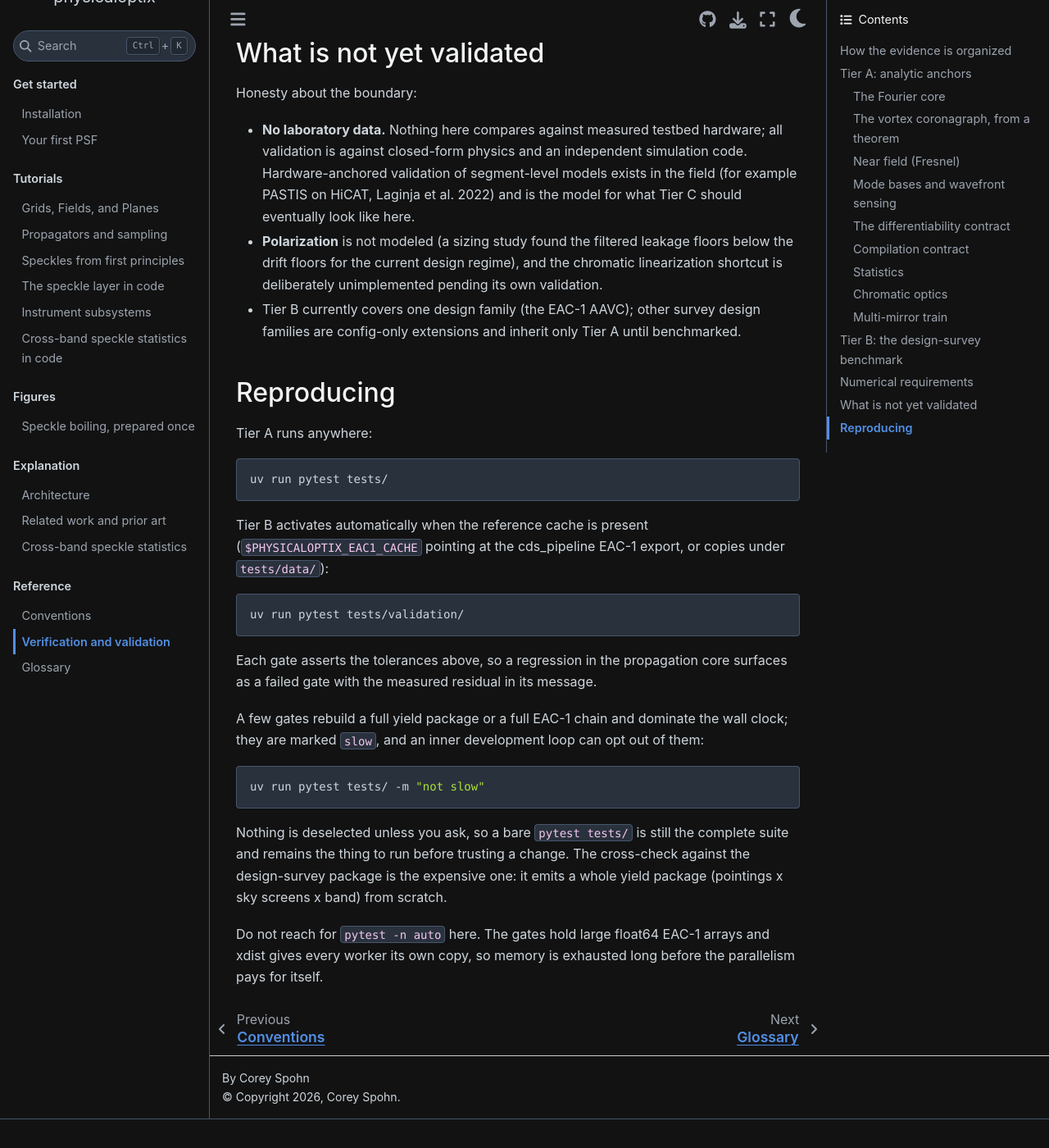
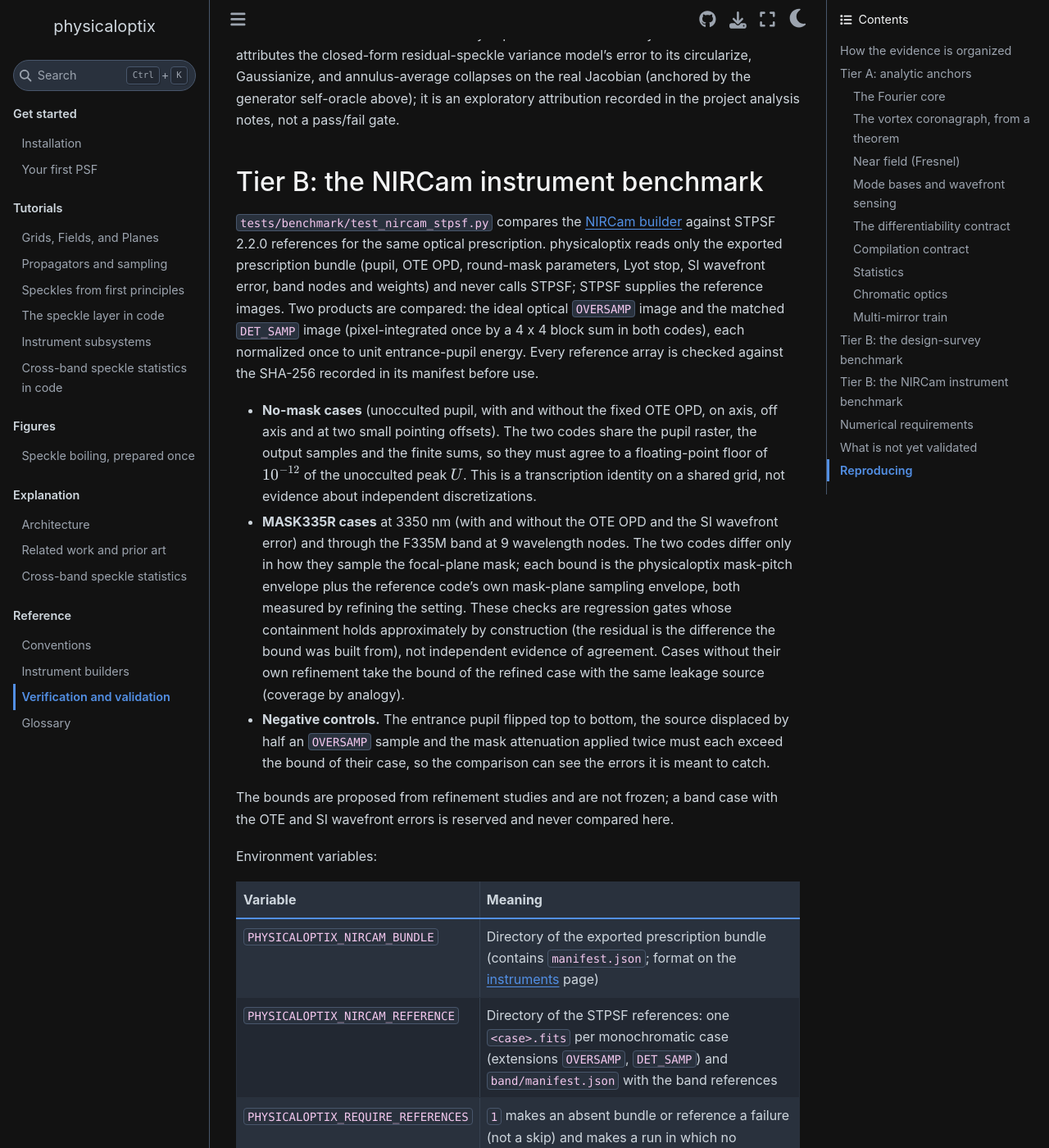
Before and after one commit to CoreySpohn/physicaloptix, a Sphinx documentation site: the page built from docs/validation.md, in a window 1280 px wide and 1400 px high, scrolled down 9547 px. Shown: the whole window at 82% size. Built offline with Sphinx 7.4.7 and the Sphinx Book theme 1.1.4, drawn with Linux system fonts in a browser that asks for light colours; pages that are not in the unit, such as notebooks, are missing from menus; before the commit the page ends 10912 px from its top, so only the background shows below that; some of the changed text lies outside the part shown.

Commit message:
docs(instruments): add the NIRCam builder page, the instrument benchmark tier and its gate scope, and the CoordinateInversion parity exception

````diff
--- a/docs/validation.md
+++ b/docs/validation.md
@@ -12,6 +12,7 @@ page can be audited by running the suite.
 |------|-------------|---------------|
 | A -- code verification | Closed-form physics, mathematical identities, property-based invariants, gradient checks, convergence-order pins | Everywhere: CI, every fresh clone, no data needed |
 | B -- cross-code benchmark | Reference products generated by the HWO Coronagraph Design Survey pipeline (cds_pipeline, HCIPy) | Locally, when the reference cache is present; these tests **skip silently without it**, so CI does not exercise them |
+| B -- instrument benchmark (`tests/benchmark/`) | STPSF 2.2.0 reference PSFs of JWST NIRCam, from the same exported prescription | Locally, with the reference data; without it each case skips with a reason, and `PHYSICALOPTIX_REQUIRE_REFERENCES=1` turns an absent reference into a failure |
 | C -- physical validation | Laboratory or testbed data | Not yet; see the honesty section below |
 
 The distinction matters: a `pip install physicaloptix && pytest` user gets
@@ -389,6 +390,57 @@ to its circularize, Gaussianize, and annulus-average collapses on the real
 Jacobian (anchored by the generator self-oracle above); it is an exploratory
 attribution recorded in the project analysis notes, not a pass/fail gate.
 
+## Tier B: the NIRCam instrument benchmark
+
+`tests/benchmark/test_nircam_stpsf.py` compares the
+[NIRCam builder](instruments.md) against STPSF 2.2.0 references for the same
+optical prescription. physicaloptix reads only the exported prescription
+bundle (pupil, OTE OPD, round-mask parameters, Lyot stop, SI wavefront error,
+band nodes and weights) and never calls STPSF; STPSF supplies the reference
+images. Two products are compared: the ideal optical `OVERSAMP` image and the
+matched `DET_SAMP` image (pixel-integrated once by a 4 x 4 block sum in both
+codes), each normalized once to unit entrance-pupil energy. Every reference
+array is checked against the SHA-256 recorded in its manifest before use.
+
+- **No-mask cases** (unocculted pupil, with and without the fixed OTE OPD, on
+  axis, off axis and at two small pointing offsets). The two codes share the
+  pupil raster, the output samples and the finite sums, so they must agree to
+  a floating-point floor of $10^{-12}$ of the unocculted peak $U$. This is a
+  transcription identity on a shared grid, not evidence about independent
+  discretizations.
+- **MASK335R cases** at 3350 nm (with and without the OTE OPD and the SI
+  wavefront error) and through the F335M band at 9 wavelength nodes. The two
+  codes differ only in how they sample the focal-plane mask; each bound is the
+  physicaloptix mask-pitch envelope plus the reference code's own mask-plane
+  sampling envelope, both measured by refining the setting. These checks are
+  regression gates whose containment holds approximately by construction (the
+  residual is the difference the bound was built from), not independent
+  evidence of agreement. Cases without their own refinement take the bound of
+  the refined case with the same leakage source (coverage by analogy).
+- **Negative controls.** The entrance pupil flipped top to bottom, the source
+  displaced by half an `OVERSAMP` sample and the mask attenuation applied
+  twice must each exceed the bound of their case, so the comparison can see
+  the errors it is meant to catch.
+
+The bounds are proposed from refinement studies and are not frozen; a band
+case with the OTE and SI wavefront errors is reserved and never compared
+here.
+
+Environment variables:
+
+| Variable | Meaning |
+|----------|---------|
+| `PHYSICALOPTIX_NIRCAM_BUNDLE` | Directory of the exported prescription bundle (contains `manifest.json`; format on the [instruments](instruments.md) page) |
+| `PHYSICALOPTIX_NIRCAM_REFERENCE` | Directory of the STPSF references: one `<case>.fits` per monochromatic case (extensions `OVERSAMP`, `DET_SAMP`) and `band/manifest.json` with the band references |
+| `PHYSICALOPTIX_REQUIRE_REFERENCES` | `1` makes an absent bundle or reference a failure (not a skip) and makes a run in which no benchmark case executed a failure |
+
+The terminal summary always reports how many benchmark cases executed and
+lists them, so a green run that compared nothing is visible. **Scope of the
+gate:** `PHYSICALOPTIX_REQUIRE_REFERENCES` is implemented in
+`tests/benchmark/conftest.py` and governs only `tests/benchmark/`. It does
+not make the design-survey tests in `tests/validation/` required; those
+still skip when their cache is absent.
+
 ## Numerical requirements
 
 The deep-contrast path is **float64-mandatory**: in float32 the dark hole
@@ -413,9 +465,12 @@ Honesty about the boundary:
   floors below the drift floors for the current design regime), and the
   chromatic linearization shortcut is deliberately unimplemented pending its
   own validation.
-- Tier B currently covers one design family (the EAC-1 AAVC); other survey
-  design families are config-only extensions and inherit only Tier A until
-  benchmarked.
+- The design-survey Tier B covers one design family (the EAC-1 AAVC); other
+  survey design families are config-only extensions and inherit only Tier A
+  until benchmarked.
+- The NIRCam benchmark is a cross-code comparison of ideal optical products,
+  not a comparison with measured JWST images: detector effects, the
+  field-dependent OTE term and the measured wavefront are outside it.
 
 ## Reproducing
 
@@ -431,6 +486,16 @@ copies under `tests/data/`):
 
 ```bash
 uv run pytest tests/validation/
+```
+
+The NIRCam benchmark runs when its two data directories are set; add the
+gate variable to require them:
+
+```bash
+PHYSICALOPTIX_NIRCAM_BUNDLE=/path/to/bundle \
+PHYSICALOPTIX_NIRCAM_REFERENCE=/path/to/reference \
+PHYSICALOPTIX_REQUIRE_REFERENCES=1 \
+uv run pytest tests/benchmark/ -rs
 ```
 
 Each gate asserts the tolerances above, so a regression in the propagation
````
Also changed, not shown: docs/conventions.md (+12 -0 lines), docs/index.md (+1 -0 lines), docs/instruments.md (added, +179 -0 lines).
